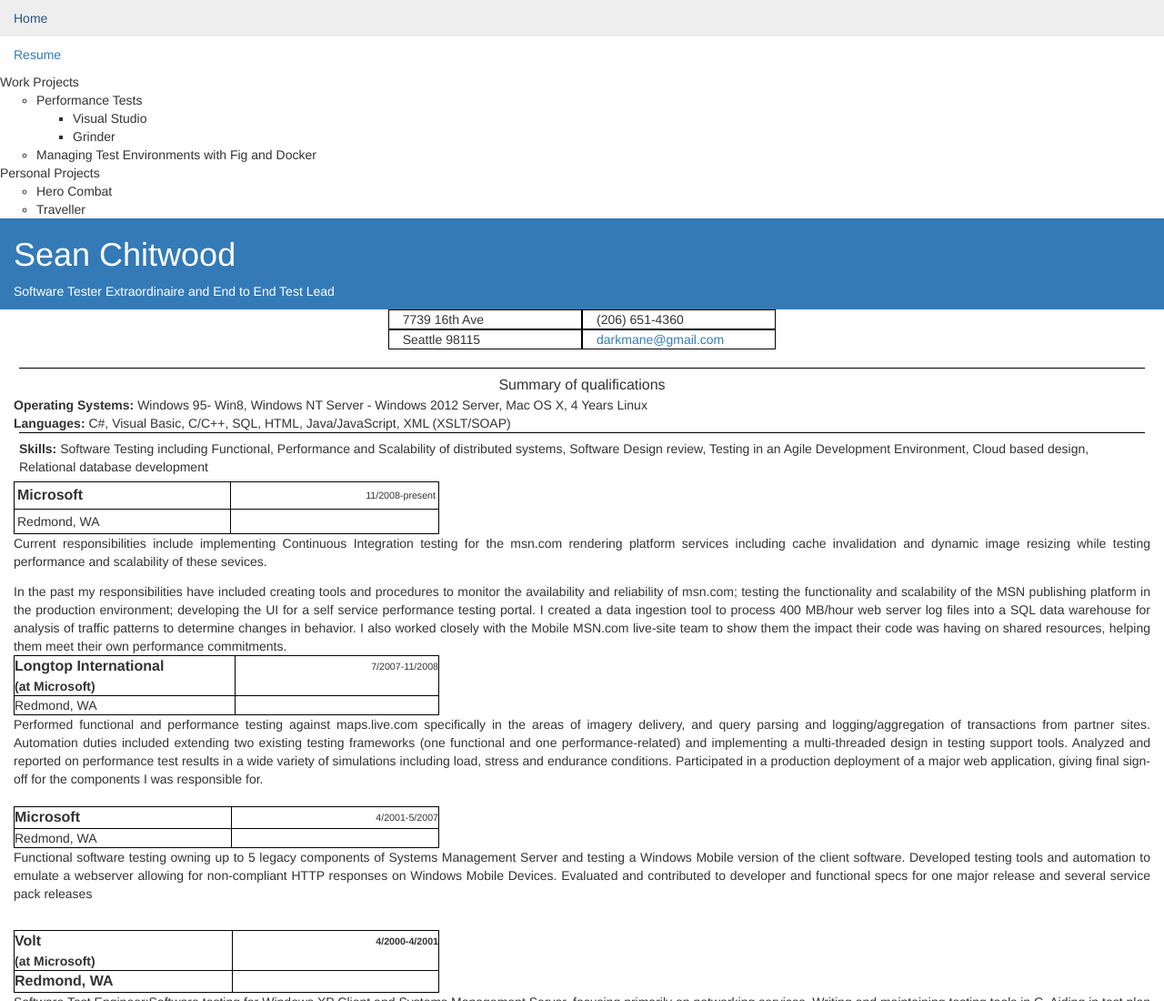
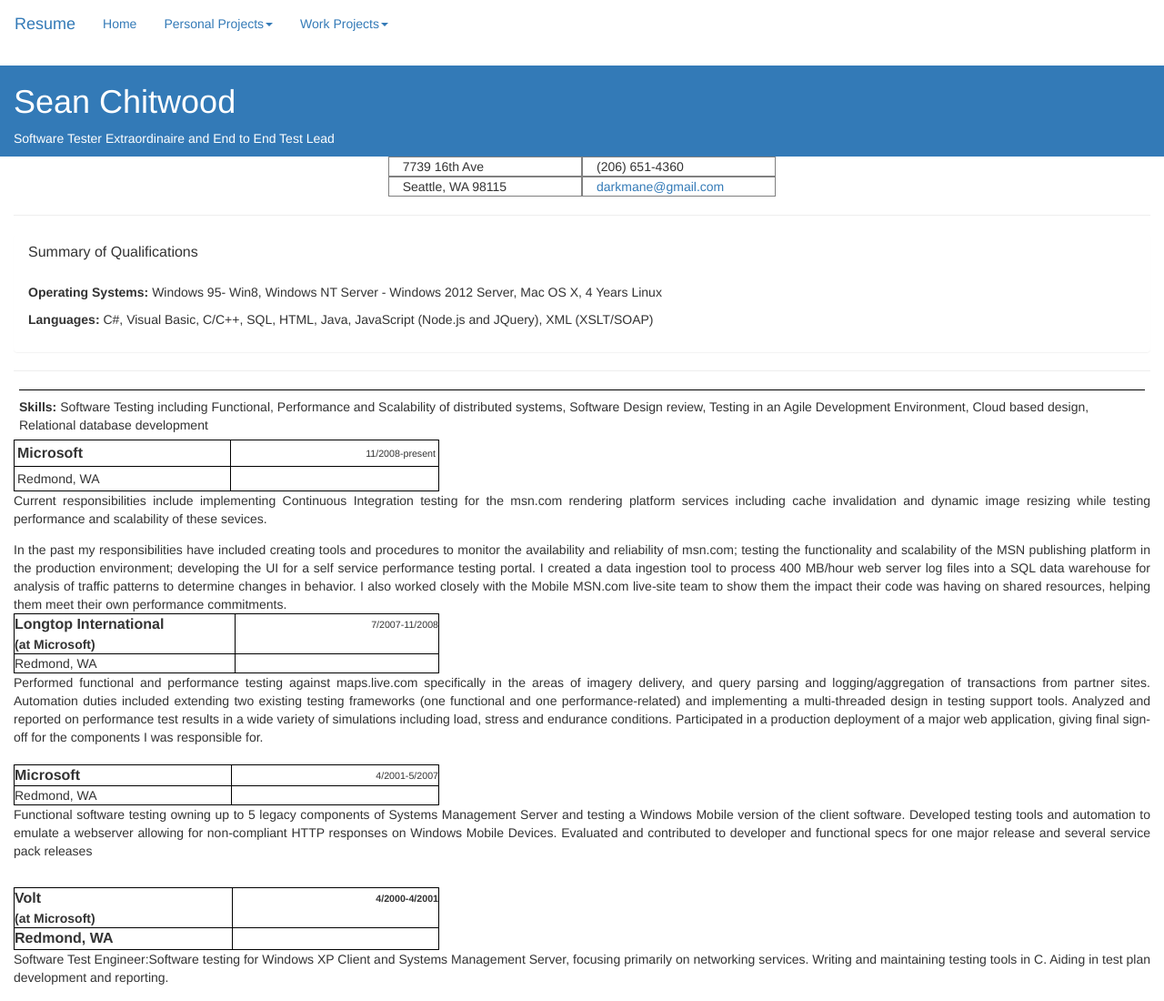
Before and after one commit to darkmane/showcase, a plain HTML site: page resume.html in a window 1280 px wide. Shown: the top 1100 px of the page at 91% size. Drawn offline with nearby package versions, Linux system fonts and the light colour scheme.

Commit message:
Improved styling

```diff
--- a/assets/css/showcase.css
+++ b/assets/css/showcase.css
@@ -1,3 +1,9 @@
 .fine-line {
-    border:  1px solid black;
+    border:  1px solid grey;
 }
+
+li.extra-wide {
+
+     width: 300px;
+
+}
--- a/resume.html
+++ b/resume.html
@@ -22,28 +22,32 @@
 <script src="https://ajax.googleapis.com/ajax/libs/jquery/1.11.1/jquery.min.js"></script>
 <!-- Include all compiled plugins (below), or include individual files as needed -->
 <script src="assets/js/bootstrap.min.js"></script>
-<nav class="hidden-print hidden-xs hidden-sm affix-top">
-    <ul class="nav">
-        <li><a href="/">Home</a></li>
-        <li><a>Resume</a></li>
-        <li>Work Projects
-            <ul>
-                <li>Performance Tests
-                    <ul>
-                        <li>Visual Studio</li>
-                        <li>Grinder</li>
-                    </ul>
-                </li>
-                <li>Managing Test Environments with Fig and Docker</li>
-            </ul>
-        </li>
-        <li>Personal Projects
-            <ul>
+<nav class="navbar nav-header hidden-print hidden-xs hidden-sm affix-top">
+    <div class="container-fluid">
+        <a class="navbar-brand" href="#">Resume</a>
+        <ul class="nav navbar-nav">
+
+            <li><a href="index.html">Home</a></li>
+
+            <li class="dropdown"><a href="#" class="dropdown-toggle" data-toggle="dropdown" role="button">Personal Projects<span class="caret"></span></a>
+                <ul class="dropdown-menu" role="menu">
                     <li>Hero Combat</li>
                     <li>Traveller</li>
                 </ul>
             </li>
+            <li class="dropdown"><a href="#" class="dropdown-toggle" data-toggle="dropdown" role="button">Work Projects<span class="caret"></span></a>
+                <ul class="dropdown-menu" role="menu">
+                    <li>Performance Tests
+                    <li class="divider"></li>
+                    <li>Visual Studio</li>
+                    <li>Grinder</li>
+                    <li class="divider"></li>
+
+                    <li>Managing Test Environments with Fig and Docker</li>
                 </ul>
+            </li>
+        </ul>
+    </div>
 </nav>
 <div class="header" id="content">
     <div class="container-fluid bg-primary">
@@ -60,37 +64,28 @@
         <div class="fine-line col-xs-2 col-sm-2 col-md-2">(206) 651-4360</div>
     </div>
     <div class="row">
-        <div class="fine-line col-md-offset-4 col-sm-offset-4 col-xs-offset-4 col-xs-2 col-sm-2 col-md-2">Seattle 98115</div>
+        <div class="fine-line col-md-offset-4 col-sm-offset-4 col-xs-offset-4 col-xs-2 col-sm-2 col-md-2">Seattle, WA 98115</div>
 
         <div class="fine-line col-xs-2 col-sm-2 col-md-2"><a href="mailto:darkmane@gmail.com">darkmane@gmail.com</a></div>
     </div>
 
+<hr/>
+    <div class="panel">
+        <div class="panel-heading">
+            <h2 class="panel-title">Summary of Qualifications</h2>
+        </div>
+        <div class="panel-body">
 
-<p class=normal style='margin:0in;margin-bottom:.0001pt;mso-pagination:none'>&nbsp;</p>
+            <p><b>Operating Systems: </b>Windows 95- Win8,
+                Windows NT Server - Windows 2012 Server, Mac OS X, 4 Years Linux</p>
 
-<div style='mso-element:para-border-div;border:none;border-top:solid windowtext 1.0pt;
-mso-border-top-alt:solid windowtext .5pt;padding:1.0pt 0in 0in 0in;margin-left:
-4.5pt;margin-right:4.5pt'>
-
-    <p class=normal style='margin-top:4.5pt;margin-right:0in;margin-bottom:4.5pt;
-margin-left:0in;border:none;mso-border-top-alt:solid windowtext .5pt;
-padding:0in;mso-padding-alt:1.0pt 0in 0in 0in'>
-
-    </p>
+            <p><b>Languages: </b>C#, Visual Basic, C/C++,
+                SQL, HTML, Java, JavaScript (Node.js and JQuery), XML (XSLT/SOAP)</p>
 
         </div>
+    </div>
 
-<p class=normal align=center style='margin:0in;margin-bottom:.0001pt;
-text-align:center;mso-pagination:none'><span style='font-size:12.0pt;
-mso-bidi-font-size:10.0pt'>Summary of qualifications</span></p>
-
-<p class=normal style='margin:0in;margin-bottom:.0001pt;mso-pagination:none'><b
-        style='mso-bidi-font-weight:normal'>Operating Systems: </b>Windows 95- Win8,
-    Windows NT Server - Windows 2012 Server, Mac OS X, 4 Years Linux</p>
-
-<p class=normal style='margin:0in;margin-bottom:.0001pt;mso-pagination:none'><b
-        style='mso-bidi-font-weight:normal'>Languages: </b>C#, Visual Basic, C/C++,
-    SQL, HTML, Java/JavaScript, XML (XSLT/SOAP)</p>
+<hr/>
 
 <div style='mso-element:para-border-div;border:none;border-top:solid windowtext 1.0pt;
 mso-border-top-alt:solid windowtext .5pt;padding:1.0pt 0in 0in 0in;margin-left:
```
Also changed, not shown: index.html (+9 -7 lines). Lines whose indentation alone changed are shown as unchanged.
